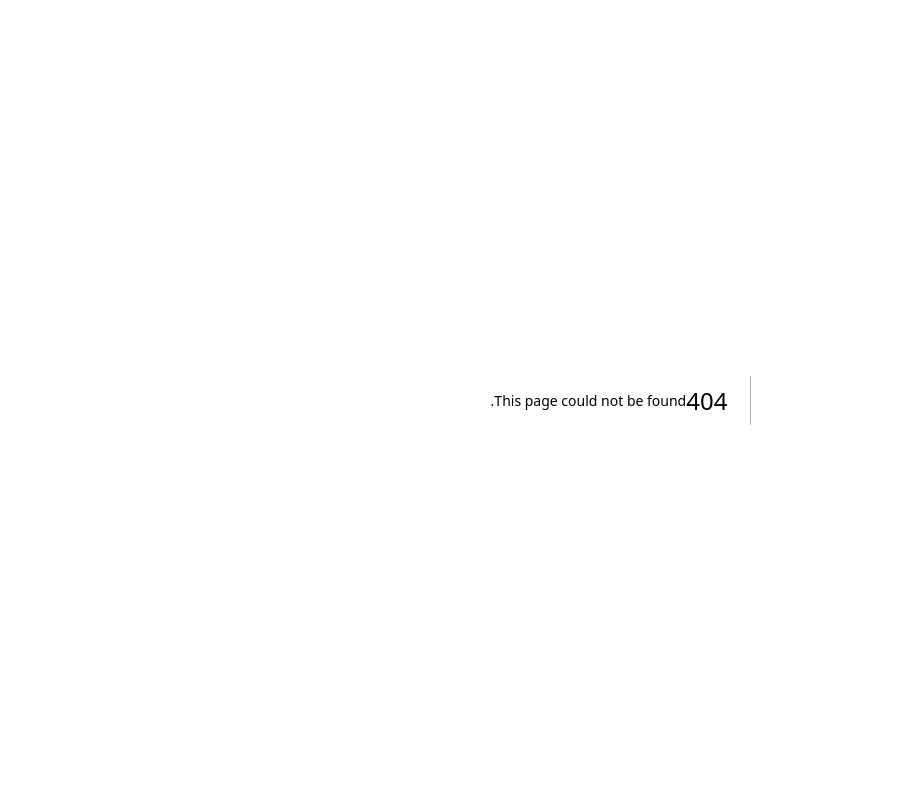
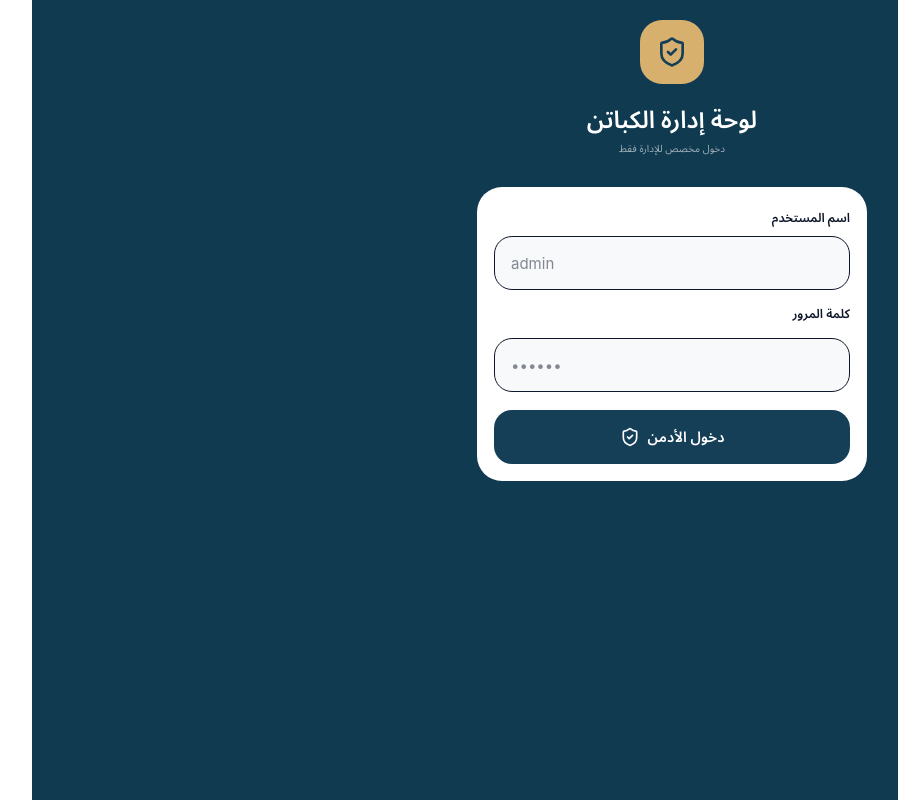
Before and after one commit to mohanedadnan99-dotcom/BaghdadLounge, a Next.js app: page /captain/admin in a window 1280 px wide. Before the commit this address had no page. Shown: the whole page, without its empty margins (51-949 px from the left). Built offline with nearby package versions, Linux system fonts and the light colour scheme.

Commit message:
Add captain admin dashboard

```diff
--- /dev/null
+++ b/app/captain/admin/page.tsx
@@ -0,0 +1,68 @@
+"use client";
+
+import { FormEvent, useEffect, useState } from "react";
+import { Check, Edit3, Loader2, LogOut, Plus, Power, Save, ShieldCheck, Trash2, UserRound } from "lucide-react";
+
+type Captain = { id:number; username:string; name:string; company:string; phone:string; active:boolean; created_at:string };
+const emptyForm = { name:"", company:"", phone:"", username:"", password:"" };
+
+export default function CaptainAdminPage(){
+  const [token,setToken]=useState("");
+  const [login,setLogin]=useState({username:"",password:""});
+  const [form,setForm]=useState(emptyForm);
+  const [captains,setCaptains]=useState<Captain[]>([]);
+  const [editing,setEditing]=useState<Captain|null>(null);
+  const [editPassword,setEditPassword]=useState("");
+  const [loading,setLoading]=useState(false);
+  const [message,setMessage]=useState("");
+
+  useEffect(()=>{ const saved=sessionStorage.getItem("captainAdminToken")||""; if(saved){setToken(saved); loadCaptains(saved);} },[]);
+
+  async function api(path:string, options:RequestInit={}, useToken=token){
+    return fetch(path,{...options,headers:{"Content-Type":"application/json",...(options.headers||{}),...(useToken?{Authorization:`Bearer ${useToken}`}:{})}});
+  }
+
+  async function loadCaptains(useToken=token){
+    const r=await api("/api/captain/admin/captains",{},useToken); const x=await r.json();
+    if(r.status===401){logout();return}
+    if(!r.ok){setMessage(x.message||"تعذر تحميل الحسابات");return}
+    setCaptains(x.captains||[]);
+  }
+
+  async function doLogin(e:FormEvent){
+    e.preventDefault(); setLoading(true); setMessage("");
+    try{const r=await api("/api/captain/admin/login",{method:"POST",body:JSON.stringify(login)},"");const x=await r.json();if(!r.ok){setMessage(x.message||"تعذر الدخول");return}setToken(x.token);sessionStorage.setItem("captainAdminToken",x.token);await loadCaptains(x.token);}finally{setLoading(false)}
+  }
+
+  async function createAccount(e:FormEvent){
+    e.preventDefault(); setLoading(true); setMessage("");
+    try{const r=await api("/api/captain/admin/captains",{method:"POST",body:JSON.stringify(form)});const x=await r.json();if(!r.ok){setMessage(x.message||"تعذر إنشاء الحساب");return}setForm(emptyForm);setMessage("تم إنشاء حساب الكابتن وصار فعال فوراً");await loadCaptains();}finally{setLoading(false)}
+  }
+
+  async function saveEdit(e:FormEvent){
+    e.preventDefault(); if(!editing)return; setLoading(true); setMessage("");
+    try{const r=await api("/api/captain/admin/captains",{method:"PATCH",body:JSON.stringify({...editing,password:editPassword})});const x=await r.json();if(!r.ok){setMessage(x.message||"تعذر الحفظ");return}setEditing(null);setEditPassword("");setMessage("تم حفظ التعديل");await loadCaptains();}finally{setLoading(false)}
+  }
+
+  async function toggle(c:Captain){
+    const r=await api("/api/captain/admin/captains",{method:"PATCH",body:JSON.stringify({...c,active:!c.active})});const x=await r.json();if(!r.ok){setMessage(x.message||"تعذر تغيير الحالة");return}await loadCaptains();
+  }
+
+  async function remove(c:Captain){
+    if(!confirm(`حذف حساب ${c.name} نهائياً؟`))return;
+    const r=await api(`/api/captain/admin/captains?id=${c.id}`,{method:"DELETE"});const x=await r.json();if(!r.ok){setMessage(x.message||"تعذر الحذف");return}setMessage("تم حذف الحساب");await loadCaptains();
+  }
+
+  function logout(){setToken("");sessionStorage.removeItem("captainAdminToken");setCaptains([]);setEditing(null)}
+
+  if(!token) return <main dir="rtl" className="min-h-screen bg-[#0f3a50] px-5 py-10 text-white"><div className="mx-auto max-w-sm"><div className="mb-8 text-center"><div className="mx-auto grid size-16 place-items-center rounded-[22px] bg-[#d8b06d] text-[#153f57]"><ShieldCheck className="size-8"/></div><h1 className="mt-5 text-2xl font-semibold">لوحة إدارة الكباتن</h1><p className="mt-2 text-sm text-white/60">دخول مخصص للإدارة فقط</p></div><form onSubmit={doLogin} className="rounded-[28px] bg-white p-5 text-slate-900"><label className="text-sm font-medium">اسم المستخدم</label><input value={login.username} onChange={e=>setLogin({...login,username:e.target.value})} className="mt-2 h-14 w-full rounded-2xl border bg-[#f7f9fa] px-4 text-left" dir="ltr" placeholder="admin"/><label className="mt-4 block text-sm font-medium">كلمة المرور</label><input value={login.password} onChange={e=>setLogin({...login,password:e.target.value})} className="mt-2 h-14 w-full rounded-2xl border bg-[#f7f9fa] px-4 text-left" dir="ltr" type="password" placeholder="••••••"/>{message&&<p className="mt-3 text-center text-sm text-red-600">{message}</p>}<button disabled={loading} className="mt-5 flex h-14 w-full items-center justify-center gap-2 rounded-2xl bg-[#153f57] font-semibold text-white">{loading?<Loader2 className="size-5 animate-spin"/>:<ShieldCheck className="size-5"/>}دخول الأدمن</button></form></div></main>;
+
+  return <main dir="rtl" className="min-h-screen bg-[#f4f7f8] text-[#183448]"><header className="bg-[#123f58] text-white"><div className="mx-auto flex max-w-3xl items-center justify-between px-4 py-4"><button onClick={logout} className="grid size-10 place-items-center rounded-full bg-white/10"><LogOut className="size-5"/></button><div className="text-right"><p className="text-xs text-white/60">ADMIN PANEL</p><h1 className="mt-1 text-lg font-semibold">إدارة حسابات الكباتن</h1></div></div></header><div className="mx-auto max-w-3xl space-y-5 px-4 py-5">{message&&<div className="rounded-2xl border border-[#d9e7eb] bg-white px-4 py-3 text-sm">{message}</div>}
+
+  <form onSubmit={createAccount} className="rounded-[26px] border border-[#e0e8ec] bg-white p-5 shadow-sm"><div className="mb-4 flex items-center justify-between"><div><h2 className="text-lg font-semibold">إنشاء كابتن جديد</h2><p className="mt-1 text-xs text-slate-400">الحساب يشتغل فوراً بعد الموافقة</p></div><span className="grid size-11 place-items-center rounded-2xl bg-[#edf4f6] text-[#2b7289]"><Plus className="size-5"/></span></div><div className="grid gap-3 sm:grid-cols-2">{[["name","اسم الكابتن"],["company","اسم الشركة"],["phone","رقم الهاتف"],["username","اليوزر"],["password","الباسورد"]].map(([k,l])=><label key={k} className={k==="password"?"sm:col-span-2":""}><span className="text-xs font-medium text-slate-500">{l}</span><input value={(form as any)[k]} onChange={e=>setForm({...form,[k]:e.target.value})} type={k==="password"?"password":"text"} dir={k==="username"||k==="password"||k==="phone"?"ltr":"rtl"} className="mt-1 h-12 w-full rounded-xl border border-[#dde5e9] bg-[#fafcfc] px-3 outline-none focus:border-[#2b7289]" required={k!=="phone"}/></label>)}</div><button disabled={loading} className="mt-4 flex h-12 w-full items-center justify-center gap-2 rounded-xl bg-[#143f58] font-semibold text-white"><Check className="size-5"/>موافق — إنشاء الحساب</button></form>
+
+  <section><div className="mb-3 flex items-center justify-between"><span className="rounded-full bg-white px-3 py-1 text-xs text-slate-500">{captains.length} حساب</span><h2 className="text-lg font-semibold">الكباتن الحاليين</h2></div><div className="space-y-3">{captains.map(c=><article key={c.id} className="rounded-[22px] border border-[#e0e8ec] bg-white p-4 shadow-sm"><div className="flex items-start justify-between gap-3"><div className="flex gap-2"><button onClick={()=>setEditing({...c})} className="grid size-10 place-items-center rounded-xl bg-[#edf4f6] text-[#2b7289]"><Edit3 className="size-4"/></button><button onClick={()=>toggle(c)} className={`grid size-10 place-items-center rounded-xl ${c.active?"bg-emerald-50 text-emerald-700":"bg-amber-50 text-amber-700"}`}><Power className="size-4"/></button><button onClick={()=>remove(c)} className="grid size-10 place-items-center rounded-xl bg-red-50 text-red-600"><Trash2 className="size-4"/></button></div><div className="min-w-0 text-right"><div className="flex items-center justify-end gap-2"><span className={`size-2 rounded-full ${c.active?"bg-emerald-400":"bg-slate-300"}`}/><h3 className="truncate font-semibold">{c.name}</h3></div><p className="mt-1 text-xs text-slate-400">{c.company}</p><p className="mt-2 text-sm" dir="ltr">@{c.username} · {c.phone||"بدون رقم"}</p></div></div></article>)}</div></section>
+
+  {editing&&<form onSubmit={saveEdit} className="rounded-[26px] border-2 border-[#b8d3dc] bg-white p-5"><div className="mb-4 flex items-center justify-between"><button type="button" onClick={()=>setEditing(null)} className="text-sm text-slate-400">إلغاء</button><h2 className="font-semibold">تعديل الحساب</h2></div><div className="grid gap-3 sm:grid-cols-2">{[["name","اسم الكابتن"],["company","اسم الشركة"],["phone","رقم الهاتف"],["username","اليوزر"]].map(([k,l])=><label key={k}><span className="text-xs text-slate-500">{l}</span><input value={(editing as any)[k]} onChange={e=>setEditing({...editing,[k]:e.target.value})} className="mt-1 h-12 w-full rounded-xl border px-3" dir={k==="username"||k==="phone"?"ltr":"rtl"}/></label>)}<label className="sm:col-span-2"><span className="text-xs text-slate-500">باسورد جديد (اتركه فارغ إذا ما تريد تغيّره)</span><input value={editPassword} onChange={e=>setEditPassword(e.target.value)} type="password" dir="ltr" className="mt-1 h-12 w-full rounded-xl border px-3"/></label></div><button disabled={loading} className="mt-4 flex h-12 w-full items-center justify-center gap-2 rounded-xl bg-[#143f58] font-semibold text-white"><Save className="size-5"/>حفظ التعديل</button></form>}
+  </div></main>
+}
```
